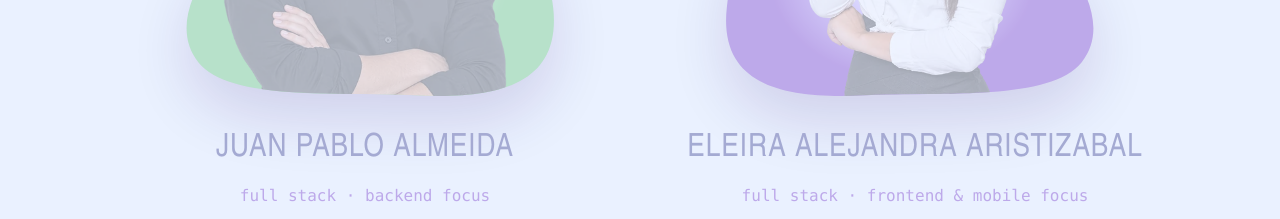
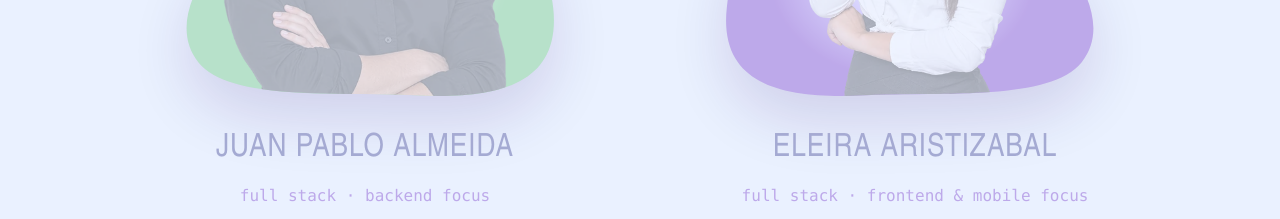
Before and after one commit to AlmeidaAristizabal/Portafolio_Almeida_Aristizabal, a React (Vite) app in the folder client/: page / in a window 1280 px wide. Shown: the part 1520-1739 px from the top of the page. Built offline with nearby package versions, Linux system fonts and the light colour scheme; no server answers; a web font is replaced by a local one.

Commit message:
fix: corrige el nombre de Eleira

```diff
--- a/client/src/data/contenido.ts
+++ b/client/src/data/contenido.ts
@@ -40,7 +40,7 @@ export const PERSONAS = [
     tecnologias: ['Java', 'PHP', 'Laravel', 'MySQL', 'Python'],
   },
   {
-    nombre: 'Eleira Alejandra Aristizabal',
+    nombre: 'Eleira Aristizabal',
     rol: { es: 'full stack · enfoque frontend y móvil', en: 'full stack · frontend & mobile focus' },
     tecnologias: ['JavaScript', 'Dart', 'Flutter', 'C#', 'SQL'],
   },
```
Also changed, not shown: 1 other file (tests, documents, lock files or other folders).
